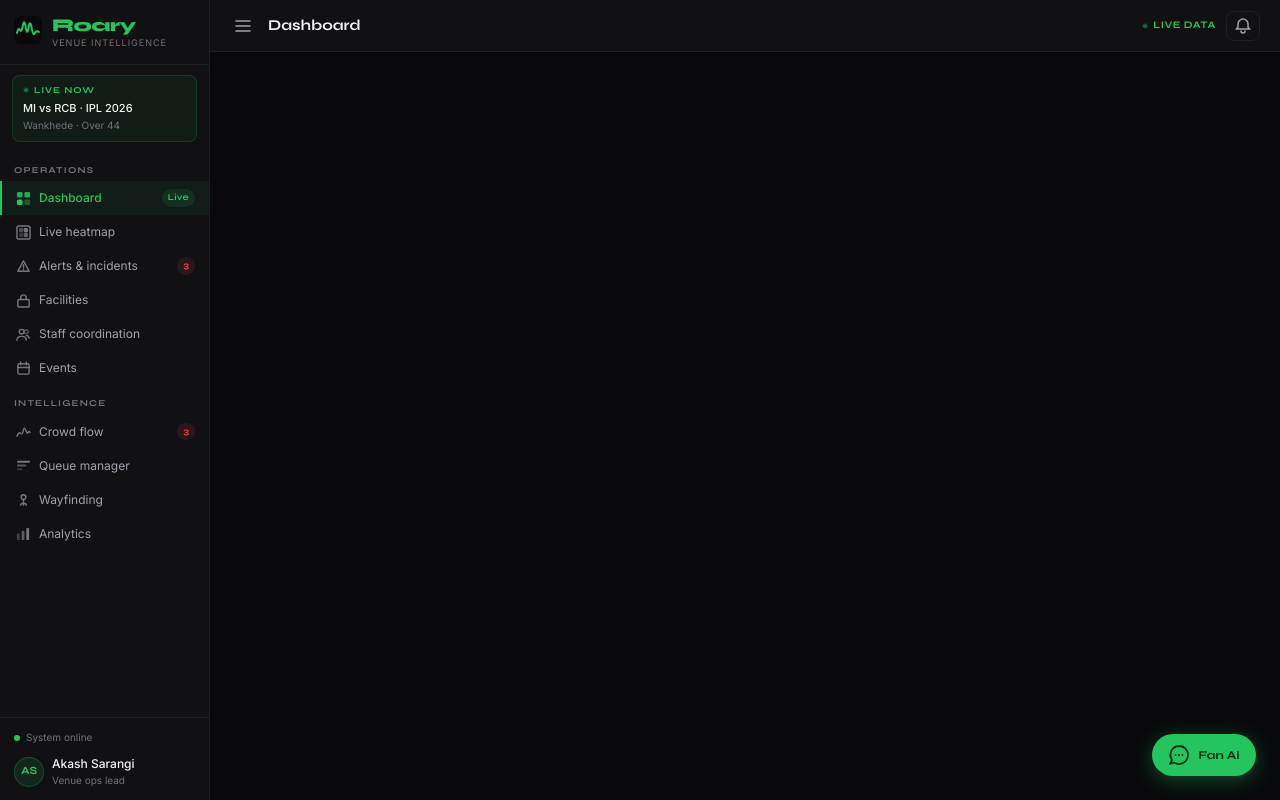
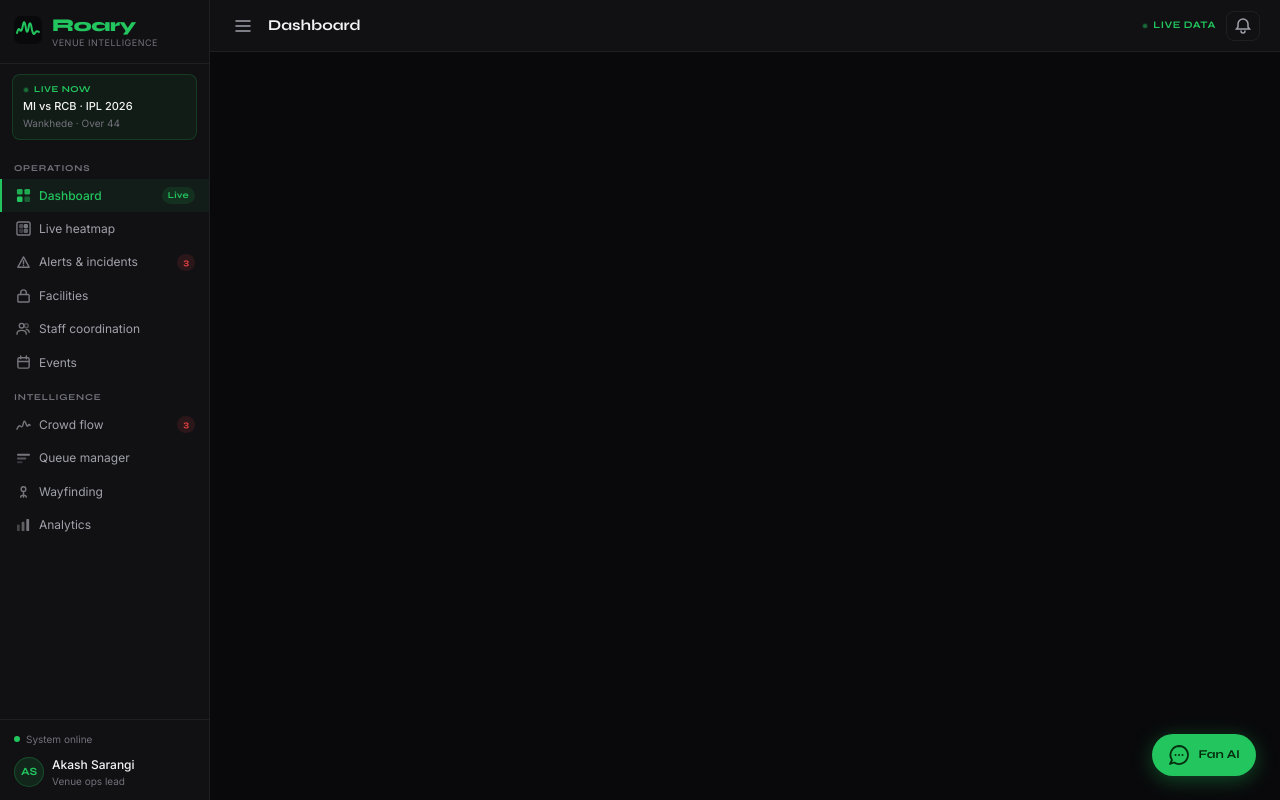
Before and after one commit to Roxen-AS/Roary, a website: page roary/index.html in a window 1280 px wide. Drawn offline with nearby package versions, Linux system fonts and the light colour scheme.

Commit message:
Updating styles

```diff
--- a/roary/css/style.css
+++ b/roary/css/style.css
@@ -43,13 +43,16 @@ body {
   color: var(--t1);
   font-family: var(--fb);
   font-size: 13px;
-  line-height: 1.5;
-  overflow: hidden;
-  height: 100vh;
+  line-height: 1.45;
+  text-rendering: optimizeLegibility;
+  -webkit-font-smoothing: antialiased;
+  -moz-osx-font-smoothing: grayscale;
+  min-height: 100vh;
+  overflow-x: hidden;
 }
 
 /* ─── Layout ─── */
-.app { display: flex; height: 100vh; overflow: hidden; }
+.app { display: flex; min-height: 100vh; overflow: hidden; }
 
 .sidebar {
   width: var(--sidebar-w);
@@ -75,7 +78,7 @@ body {
 }
 .logo-mark { flex-shrink: 0; }
 .logo-text { font-family: var(--fh); font-size: 18px; font-weight: 800; color: var(--grn); letter-spacing: -0.5px; line-height: 1; }
-.logo-sub { font-size: 9px; color: var(--t3); letter-spacing: 1px; margin-top: 2px; }
+.logo-sub { font-size: 9px; color: var(--t3); letter-spacing: 0.5px; margin-top: 2px; }
 
 .event-pill {
   margin: 10px 12px;
@@ -85,7 +88,7 @@ body {
   padding: 8px 10px;
   flex-shrink: 0;
 }
-.ep-live { display: flex; align-items: center; gap: 5px; font-size: 9px; color: var(--grn); font-family: var(--fh); font-weight: 700; letter-spacing: 1px; }
+.ep-live { display: flex; align-items: center; gap: 5px; font-size: 9px; color: var(--grn); font-family: var(--fh); font-weight: 700; letter-spacing: 0.5px; }
 .ep-name { font-size: 11px; font-weight: 500; margin-top: 3px; }
 .ep-meta { font-size: 10px; color: var(--t3); margin-top: 1px; }
 
@@ -95,7 +98,7 @@ body {
   color: var(--t3);
   font-family: var(--fh);
   font-weight: 700;
-  letter-spacing: 1.2px;
+  letter-spacing: 0.8px;
   text-transform: uppercase;
   flex-shrink: 0;
 }
@@ -238,7 +241,7 @@ body {
   display: flex; align-items: flex-start; justify-content: space-between;
   margin-bottom: 18px; gap: 12px; flex-wrap: wrap;
 }
-.ph-left h1 { font-family: var(--fh); font-size: 20px; font-weight: 800; letter-spacing: -.4px; }
+.ph-left h1 { font-family: var(--fh); font-size: 20px; font-weight: 800; letter-spacing: -0.2px; }
 .ph-left p { font-size: 11px; color: var(--t3); margin-top: 3px; }
 .ph-right { display: flex; gap: 8px; align-items: center; flex-wrap: wrap; }
 
--- a/roary/public/css/style.css
+++ b/roary/public/css/style.css
@@ -43,15 +43,18 @@ body {
   color: var(--t1);
   font-family: var(--fb);
   font-size: 13px;
-  line-height: 1.5;
-  overflow: hidden;
-  height: 100%;
+  line-height: 1.45;
+  text-rendering: optimizeLegibility;
+  -webkit-font-smoothing: antialiased;
+  -moz-osx-font-smoothing: grayscale;
+  min-height: 100%;
+  overflow-x: hidden;
   -webkit-text-size-adjust: 100%;
   text-size-adjust: 100%;
 }
 
 /* ─── Layout ─── */
-.app { display: flex; height: 100%; overflow: hidden; min-width: 0; }
+.app { display: flex; min-height: 100%; overflow: hidden; min-width: 0; }
 
 .sidebar {
   width: var(--sidebar-w);
@@ -77,7 +80,7 @@ body {
 }
 .logo-mark { flex-shrink: 0; }
 .logo-text { font-family: var(--fh); font-size: 18px; font-weight: 800; color: var(--grn); letter-spacing: -0.5px; line-height: 1; }
-.logo-sub { font-size: 9px; color: var(--t3); letter-spacing: 1px; margin-top: 2px; }
+.logo-sub { font-size: 9px; color: var(--t3); letter-spacing: 0.5px; margin-top: 2px; }
 
 .event-pill {
   margin: 10px 12px;
@@ -87,7 +90,7 @@ body {
   padding: 8px 10px;
   flex-shrink: 0;
 }
-.ep-live { display: flex; align-items: center; gap: 5px; font-size: 9px; color: var(--grn); font-family: var(--fh); font-weight: 700; letter-spacing: 1px; }
+.ep-live { display: flex; align-items: center; gap: 5px; font-size: 9px; color: var(--grn); font-family: var(--fh); font-weight: 700; letter-spacing: 0.5px; }
 .ep-name { font-size: 11px; font-weight: 500; margin-top: 3px; }
 .ep-meta { font-size: 10px; color: var(--t3); margin-top: 1px; }
 
@@ -97,7 +100,7 @@ body {
   color: var(--t3);
   font-family: var(--fh);
   font-weight: 700;
-  letter-spacing: 1.2px;
+  letter-spacing: 0.8px;
   text-transform: uppercase;
   flex-shrink: 0;
 }
@@ -240,7 +243,7 @@ body {
   display: flex; align-items: flex-start; justify-content: space-between;
   margin-bottom: 18px; gap: 12px; flex-wrap: wrap;
 }
-.ph-left h1 { font-family: var(--fh); font-size: 20px; font-weight: 800; letter-spacing: -.4px; }
+.ph-left h1 { font-family: var(--fh); font-size: 20px; font-weight: 800; letter-spacing: -0.2px; }
 .ph-left p { font-size: 11px; color: var(--t3); margin-top: 3px; }
 .ph-right { display: flex; gap: 8px; align-items: center; flex-wrap: wrap; }
 
```
